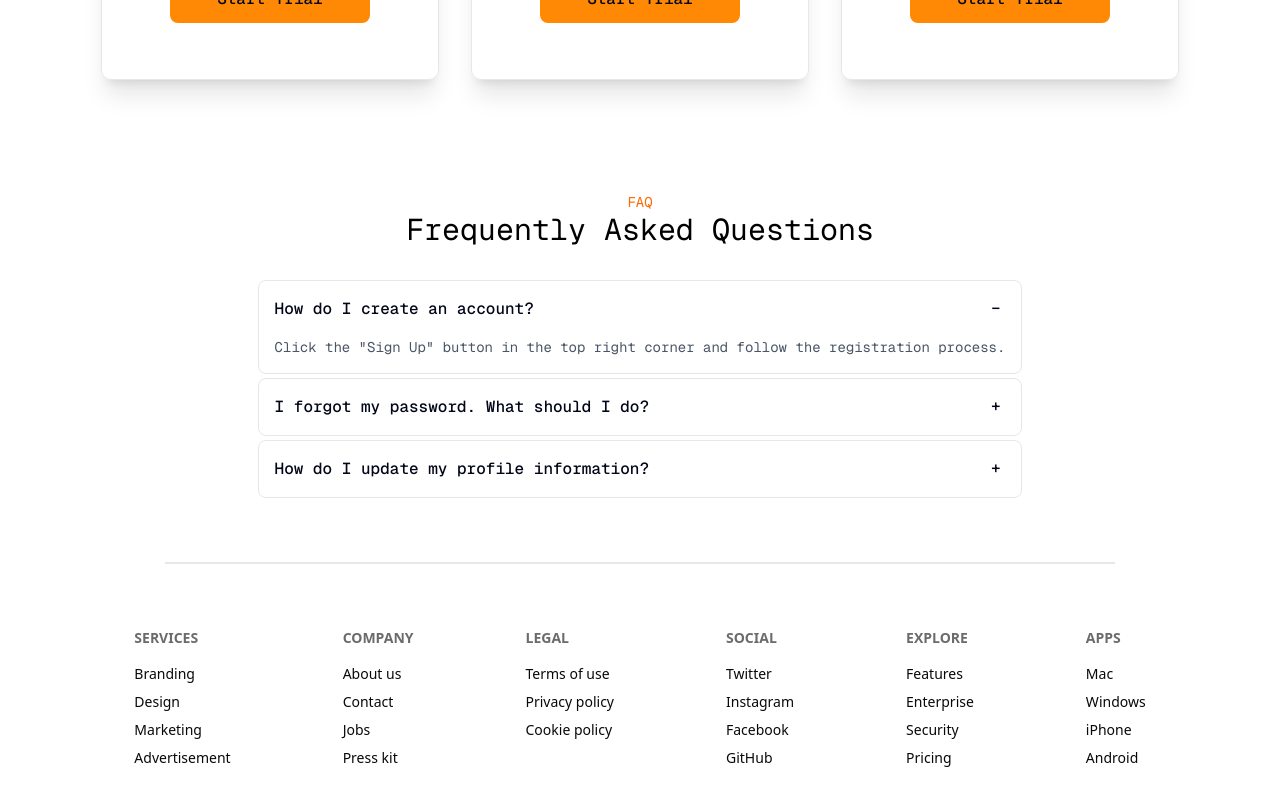
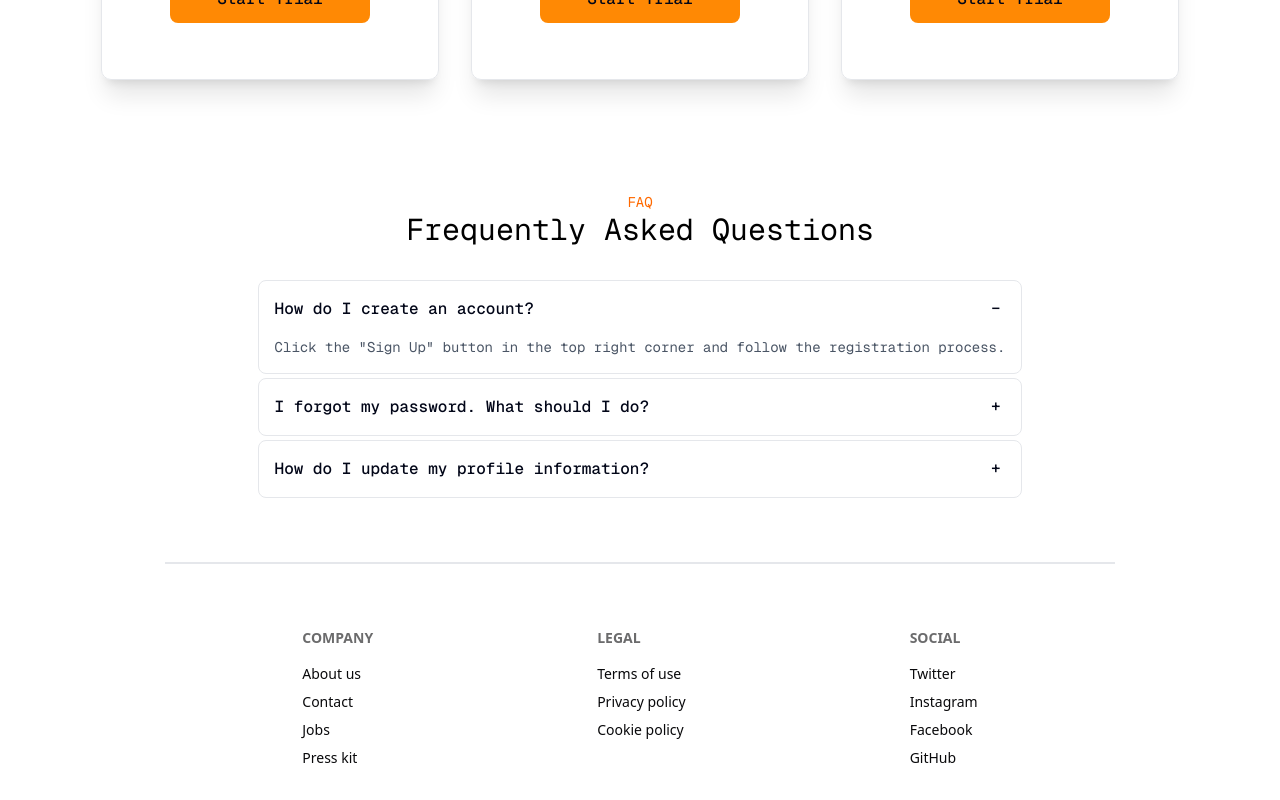
Before and after one commit to ShobhitPatra/VentureLens, a Next.js app: page / in a window 1280 px wide. Shown: the part 2082-2882 px from the top of the page. Built offline with nearby package versions, Linux system fonts and the light colour scheme.

Commit message:
fix(footer): fixed footer content

```diff
--- a/components/Footer.tsx
+++ b/components/Footer.tsx
@@ -1,13 +1,6 @@
 const Footer = () => {
   return (
-    <footer className="footer sm:footer-horizontal text-neutral px-10 py-8 flex flex-wrap justify-center md:gap-28 ">
-      <nav className="">
-        <h6 className="footer-title">Services</h6>
-        <a className="link link-hover">Branding</a>
-        <a className="link link-hover">Design</a>
-        <a className="link link-hover">Marketing</a>
-        <a className="link link-hover">Advertisement</a>
-      </nav>
+    <footer className="footer sm:footer-horizontal text-neutral px-10 py-8 flex flex-wrap justify-center md:gap-56   ">
       <nav>
         <h6 className="footer-title">Company</h6>
         <a className="link link-hover">About us</a>
@@ -28,20 +21,6 @@ const Footer = () => {
         <a className="link link-hover">Facebook</a>
         <a className="link link-hover">GitHub</a>
       </nav>
-      <nav>
-        <h6 className="footer-title">Explore</h6>
-        <a className="link link-hover">Features</a>
-        <a className="link link-hover">Enterprise</a>
-        <a className="link link-hover">Security</a>
-        <a className="link link-hover">Pricing</a>
-      </nav>
-      <nav>
-        <h6 className="footer-title">Apps</h6>
-        <a className="link link-hover">Mac</a>
-        <a className="link link-hover">Windows</a>
-        <a className="link link-hover">iPhone</a>
-        <a className="link link-hover">Android</a>
-      </nav>
     </footer>
   );
 };
```
